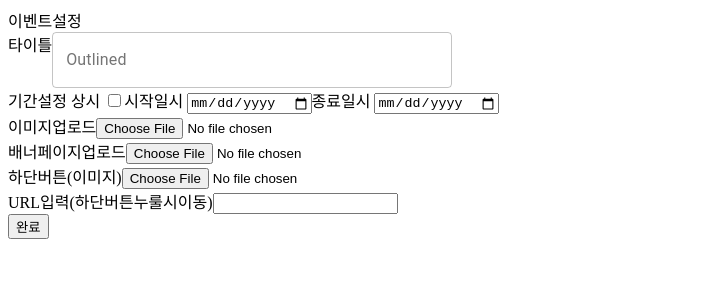
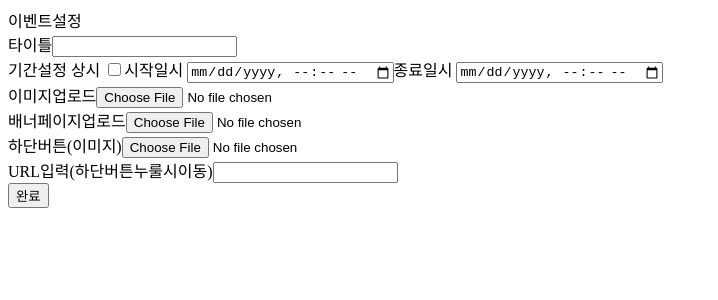
Before and after one commit to zlhunzzing/DogManager-Client, a React (Create React App) app: page /admin/event-edit in a window 1280 px wide. Shown: the top 300 px of the page, without its empty margins (0-718 px from the left). Built offline with nearby package versions, Linux system fonts and the light colour scheme.

Commit message:
input values from user into state in store by modules/eventEdit

```diff
--- a/src/containers/EventEditContainer.tsx
+++ b/src/containers/EventEditContainer.tsx
@@ -3,7 +3,7 @@ import { connect } from 'react-redux';
 import { StoreState } from '../modules';
 import { actionCreators as eventEditActions } from '../modules/eventEdit';
 import { bindActionCreators } from 'redux';
-import TextField from '@material-ui/core/TextField';
+// import TextField from '@material-ui/core/TextField';
 
 interface EventEditContainerProps {
   eventTitle: string;
@@ -16,46 +16,130 @@ interface EventEditContainerProps {
   buttonImageFile: File | null;
   buttonImageFileName: string;
   detailPageUrl: string;
+  isChecked: boolean;
   EventEditActions: typeof eventEditActions;
 }
+//! 컴퍼넌트 작성
 const EventEditContainer: React.FunctionComponent<EventEditContainerProps> = ({
   EventEditActions,
+  isChecked,
 }: EventEditContainerProps) => {
-  function dateChangeHandler(event: React.FormEvent<HTMLInputElement>): void {
-    console.log(event.currentTarget.value);
+  //! 이벤트설정: 타이틀
+  function titleChangeHnadler(event: React.FormEvent<HTMLInputElement>): void {
+    const title = event.currentTarget.value;
+    EventEditActions.changeEventTitle(title);
   }
+
+  //! 이벤트설정: 시작일(데이터 형식) 202003131300 년월일시간분
+  function startDateChangeHandler(event: React.FormEvent<HTMLInputElement>): void {
+    const date = event.currentTarget.value;
+    if (date) {
+      const dateTime = date
+        .split('')
+        .join('')
+        .match(/\d+/g)
+        ?.join('');
+      if (dateTime !== undefined) {
+        EventEditActions.changeStartData(dateTime);
+      }
+    }
+  }
+  //! 이벤트설정: 종료일(데이터 형식) 202003131300 년월일시간분
+  function endDateChangeHandler(event: React.FormEvent<HTMLInputElement>): void {
+    const date = event.currentTarget.value;
+    if (date) {
+      const dateTime = date
+        .split('')
+        .join('')
+        .match(/\d+/g)
+        ?.join('');
+      if (dateTime !== undefined) {
+        EventEditActions.changeEndDate(dateTime);
+      }
+    }
+  }
+  //! 이벤트설정: 이미지파일업로드
   function fileChangeHandler(event: React.FormEvent<HTMLInputElement>): void {
     console.log('target: ', event.currentTarget.files);
 
-    const file = event.currentTarget.files;
-    if (file) {
-      console.log('file[0]:', file[0]);
-      EventEditActions.changePageImage(file[0]);
+    const imageFile = event.currentTarget.files;
+    if (imageFile) {
+      EventEditActions.changePageImage(imageFile[0]);
     }
   }
-  // 시작 202003131300 종료
+
+  //! 이벤트설정: 배너페이지이미지업로드
+  function bannerChangeHandler(event: React.FormEvent<HTMLInputElement>): void {
+    console.log('target: ', event.currentTarget.files);
+
+    const banner = event.currentTarget.files;
+    if (banner) {
+      EventEditActions.changeBannerImage(banner[0]);
+    }
+  }
+  //! 이벤트설정: 하단버튼이미지업로드
+  function lowerButtonChangeHandler(event: React.FormEvent<HTMLInputElement>): void {
+    console.log('target: ', event.currentTarget.files);
+
+    const lowerButton = event.currentTarget.files;
+    if (lowerButton) {
+      EventEditActions.changeButtonImage(lowerButton[0]);
+    }
+  }
+  //! 이벤트설정: URL입력(하단버튼누룰시이동)
+  function urlChangeHnadler(event: React.FormEvent<HTMLInputElement>): void {
+    const url = event.currentTarget.value;
+    EventEditActions.changePageUrl(url);
+  }
+  //! 이벤트설정: 상시버튼(상시버튼 클릭시 종료시간disable됨)
+  function isCheckChangeHnadler(event: React.FormEvent<HTMLInputElement>): void {
+    console.log('event.currentTarget.checked: ', event.currentTarget.checked);
+    EventEditActions.changeIsChecked(!isChecked);
+  }
+  //! props 설정후 true 와 false 으로 값을 넗어준다.
+  let endDateInput: JSX.Element;
+  if (isChecked) {
+    endDateInput = (
+      <input
+        type="datetime-local"
+        id="endDate"
+        disabled
+        onChange={endDateChangeHandler}
+      ></input>
+    );
+  } else {
+    endDateInput = (
+      <input type="datetime-local" id="endDate" onChange={endDateChangeHandler}></input>
+    );
+  }
   return (
     <div>
       이벤트설정
-      <form>
+      <form
+        onSubmit={e => {
+          e.preventDefault();
+          alert('서버전송');
+        }}
+      >
         <div>
           타이틀
-          <TextField
-            style={{ width: 400 }}
-            id="outlined-basic"
-            label="Outlined"
-            variant="outlined"
-            onChange={(event): void => {
-              const { value } = event.target;
-              EventEditActions.changeEventTitle(value);
-            }}
-          ></TextField>
-          {/* <input type="text" id="eventTitle" onChange={}></input> */}
+          <input type="text" id="eventTitle" onChange={titleChangeHnadler}></input>
         </div>
         <div>
-          기간설정 상시 <input type="checkbox" value="상시" />
-          시작일시 <input type="date" id="startDate" onChange={dateChangeHandler}></input>
-          종료일시 <input type="date" id="endDate" onChange={dateChangeHandler}></input>
+          기간설정 상시{' '}
+          <input
+            type="checkbox"
+            value="상시"
+            checked={isChecked}
+            onChange={isCheckChangeHnadler}
+          />
+          시작일시{' '}
+          <input
+            type="datetime-local"
+            id="startDate"
+            onChange={startDateChangeHandler}
+          ></input>
+          종료일시 {endDateInput}
         </div>
         <div>
           이미지업로드
@@ -63,21 +147,19 @@ const EventEditContainer: React.FunctionComponent<EventEditContainerProps> = ({
         </div>
         <div>
           배너페이지업로드
-          <input type="file" id="bannerImgFile"></input>
+          <input type="file" id="bannerImgFile" onChange={bannerChangeHandler}></input>
         </div>
         <div>
           하단버튼(이미지)
-          <input type="file" id="buttonImgFile"></input>
+          <input
+            type="file"
+            id="buttonImgFile"
+            onChange={lowerButtonChangeHandler}
+          ></input>
         </div>
         <div>
           URL입력(하단버튼누룰시이동)
-          <input
-            id="detailPageUrl"
-            onChange={(event): void => {
-              const { value } = event.target;
-              EventEditActions.changeEventTitle(value);
-            }}
-          ></input>
+          <input id="detailPageUrl" onChange={urlChangeHnadler}></input>
         </div>
         <button type="submit">완료</button>
       </form>
@@ -97,6 +179,7 @@ export default connect(
     buttonImageFile: eventEdit.buttonImageFile,
     buttonImageFileName: eventEdit.buttonImageFileName,
     detailPageUrl: eventEdit.detailPageUrl,
+    isChecked: eventEdit.isChecked,
   }),
   dispatch => ({
     EventEditActions: bindActionCreators(eventEditActions, dispatch),
```
